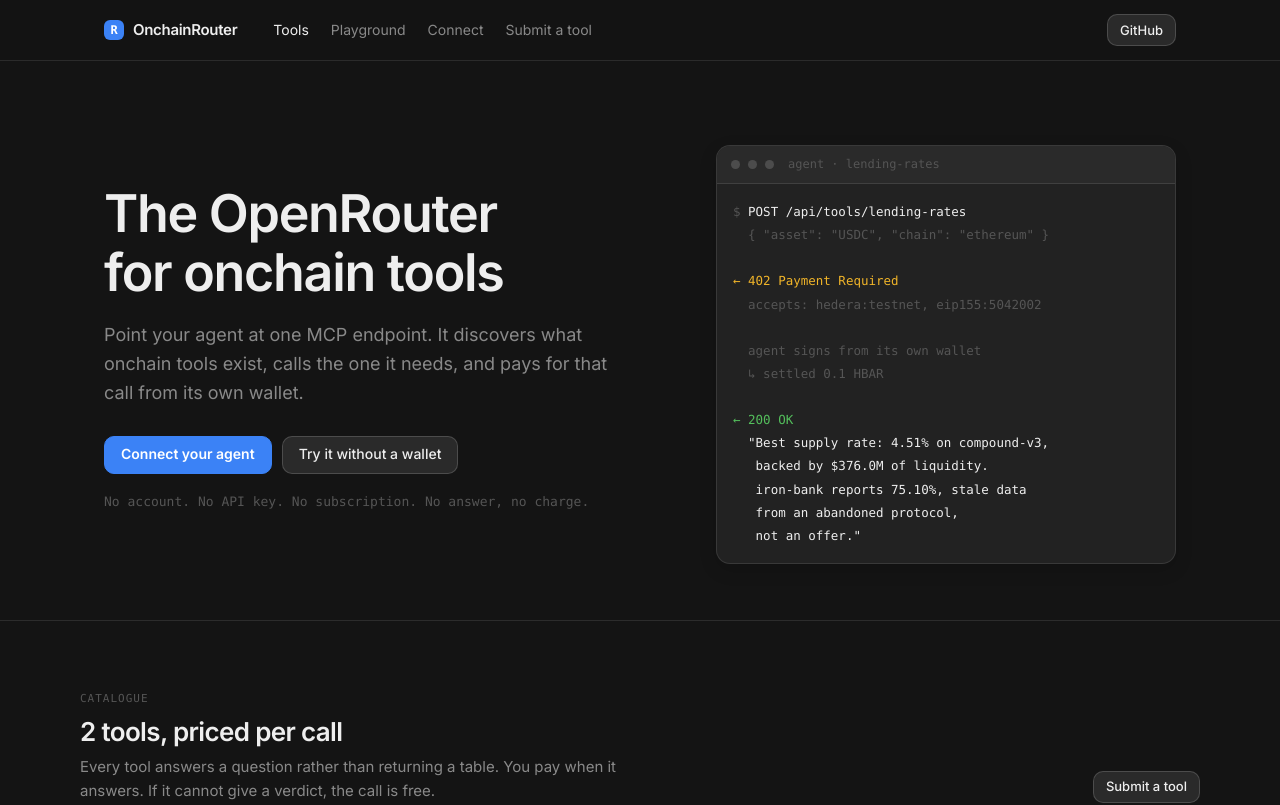
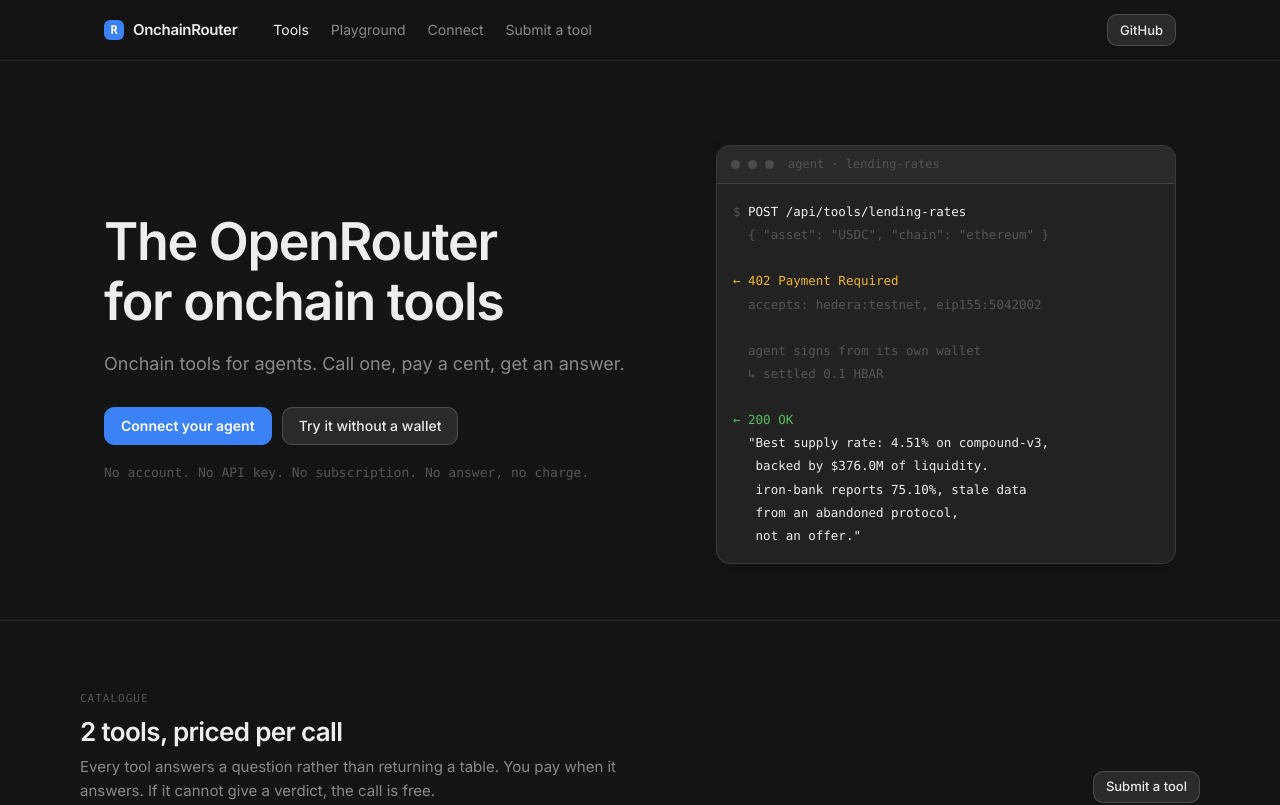
Before and after one commit to web3xDev/onchain-router, a Next.js app: page / in a window 1280 px wide. Shown: the top 805 px of the page. Built offline with nearby package versions, Linux system fonts and the light colour scheme; no server answers; what @circle-fin/x402-batching, @x402/core, @x402/hedera would draw is missing.

Commit message:
Shorter hero line

```diff
--- a/app/page.tsx
+++ b/app/page.tsx
@@ -24,8 +24,7 @@ export default function Home() {
             </h1>
 
             <p className="hero-sub">
-              Point your agent at one MCP endpoint. It discovers what onchain tools exist,
-              calls the one it needs, and pays for that call from its own wallet.
+              Onchain tools for agents. Call one, pay a cent, get an answer.
             </p>
 
             <div className="hero-actions">
```
